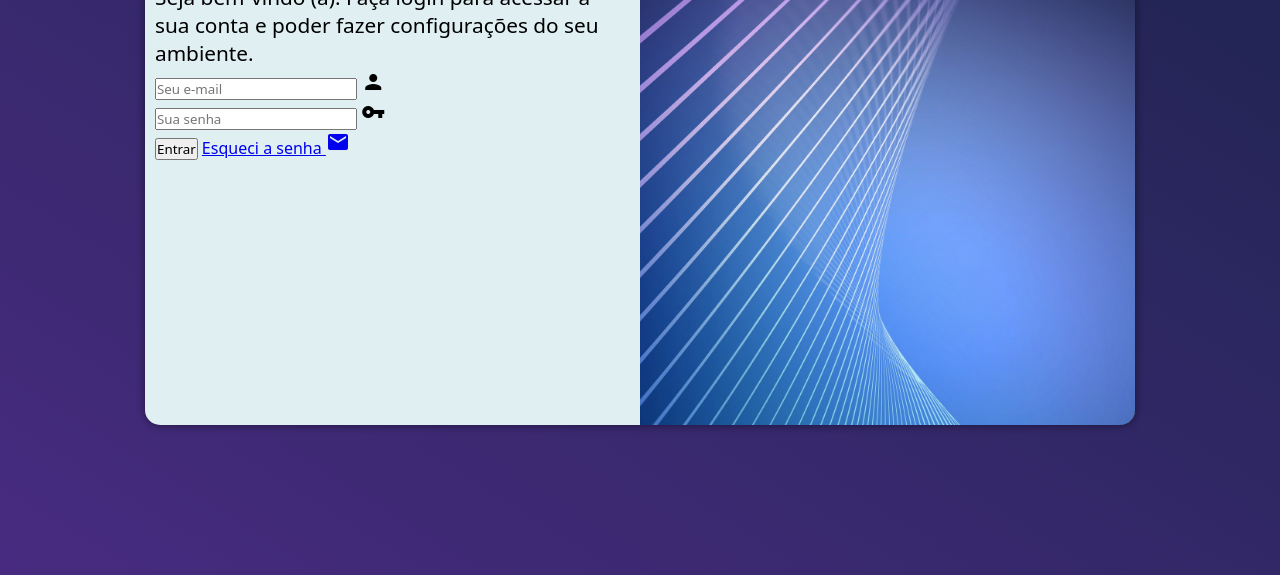
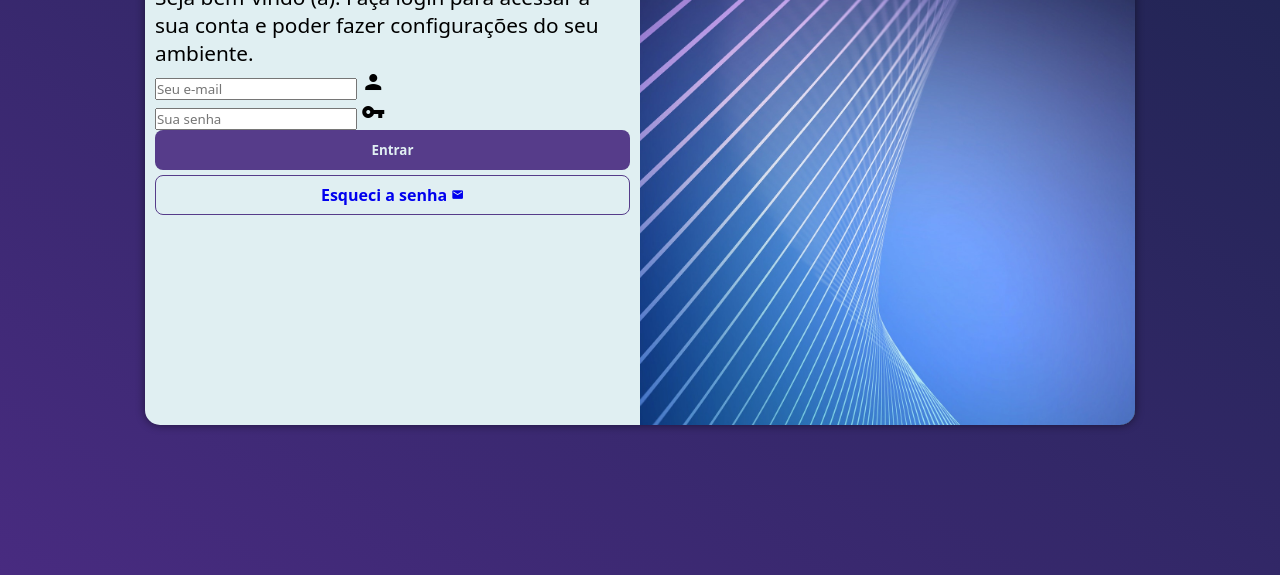
Before and after one commit to FanioPanga-23/projecto-login, a plain HTML site: page index.html in a window 1280 px wide. Shown: the part 225-800 px from the top of the page. Drawn offline with Linux system fonts and the light colour scheme.

Commit message:
estilizando o formulário

```diff
--- a/estilos/style.css
+++ b/estilos/style.css
@@ -56,3 +56,52 @@ div#formulario p{
     font-size: 0.8em;
     margin-bottom: 3px;
 }
+
+form input[type=submit]{
+    display: block;
+    width: 100%;
+    height: 40px;
+    border-radius: 8px;
+    border: none;
+    background-color: #563c8a;
+    color: #E0EFF2;
+    font-weight: bold;
+}
+
+form input[type=submit]:hover{
+    background-color: #3d1886;
+    transition-duration: 0.3s;
+    transition-timing-function: ease;
+}
+
+form input[type=submit]:active{
+    transform: scale(98%);
+}
+
+form a{
+    text-decoration: none;
+    display: block;
+    width: 100%;
+    height: 40px;
+    text-align: center;
+    background-color: #E0EFF2;
+    border: 1px solid #563c8a;
+    border-radius: 8px;
+    margin: 5px 0px;
+    padding-top: 8px;
+    font-weight: bold;
+}
+
+form a:hover{
+    background-color: #3d1886;
+    color: #E0EFF2;
+}
+
+form a span.material-icons{
+    font-size: 0.8em;
+
+}
+
+form a span.material-icons:hover{
+    color: #E0EFF2;
+}
```
